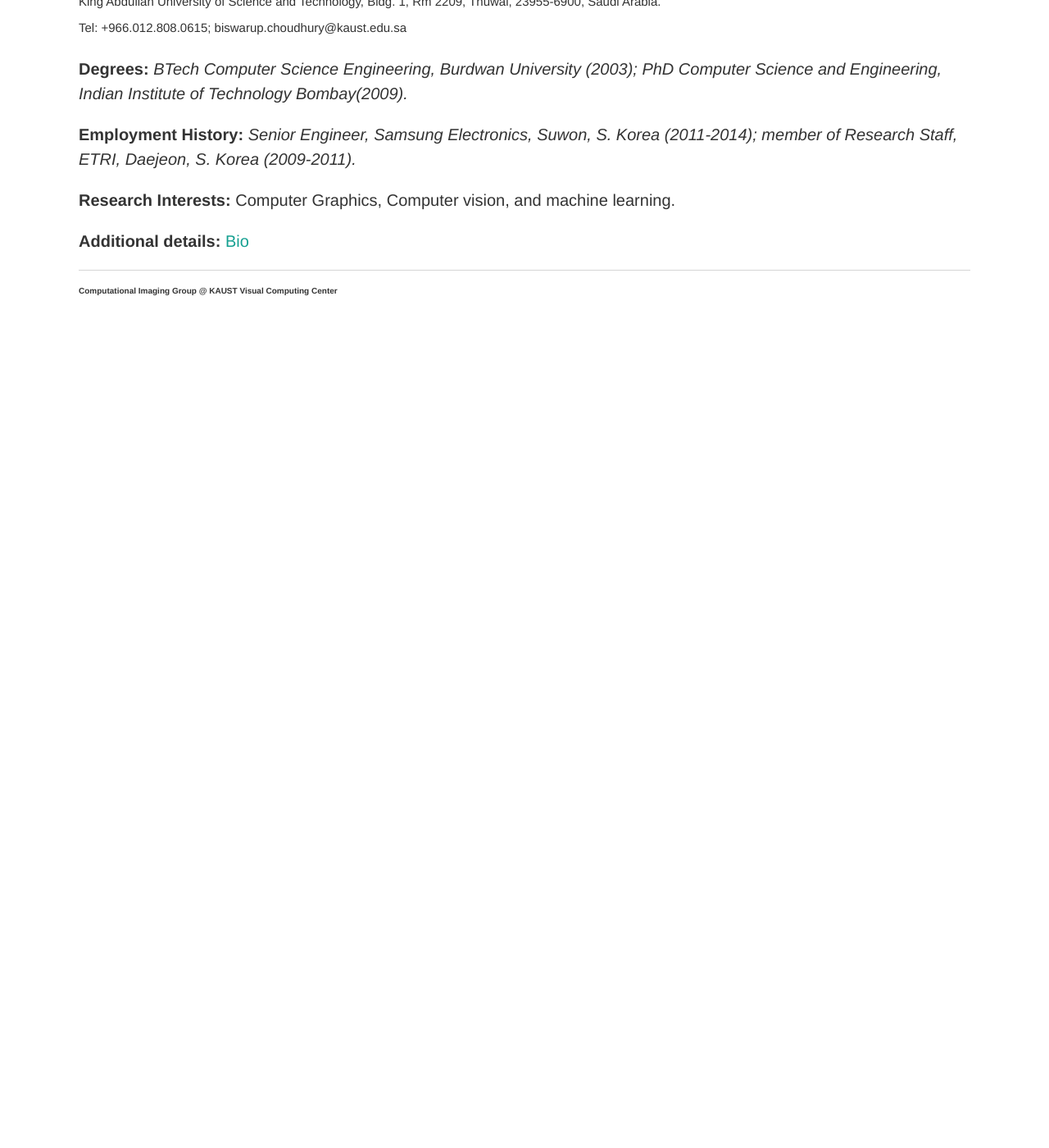
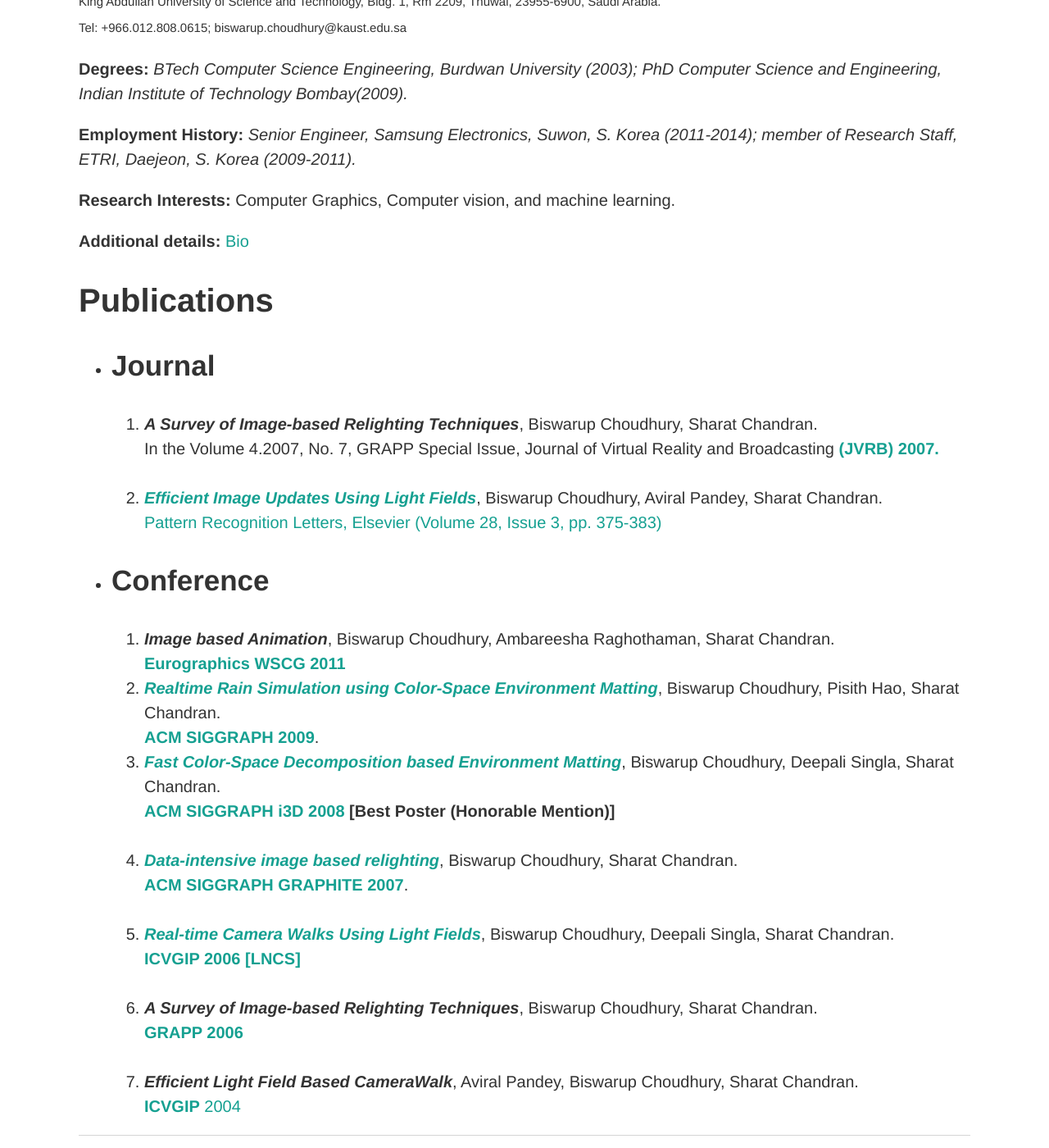
Before and after one commit to vccimaging/vccimaging.github.io, a Jekyll site: the page built from People/choudhb/index.html, in a window 1280 px wide and 1400 px high, scrolled down 289 px. Shown: the whole window at 82% size. Built offline with Jekyll 4.4.1, drawn with Linux system fonts in a browser that asks for light colours; before the commit the page ends 900 px from its top, so only the background shows below that.

Commit message:
Added publications

```diff
--- a/People/choudhb/index.html
+++ b/People/choudhb/index.html
@@ -20,3 +20,76 @@ width: 135
 
   <b>Additional details:</b>
    <a href=bio>Bio</a>
+
+<h2>Publications</h2>
+
+<ul>
+<li><h3>Journal</h3>
+
+<ol>
+<li><i><b>A Survey of Image-based Relighting Techniques</b></i>,
+Biswarup Choudhury, Sharat Chandran. <br>In
+the Volume 4.2007, No. 7, GRAPP Special Issue, Journal of Virtual
+Reality and Broadcasting <a href="http://www.jvrb.org/"><b>(JVRB)
+2007.</b></a></li>
+
+<br>
+<li><a
+href="http://portal.acm.org/citation.cfm?id=1223006&coll=GUIDE&dl=GUIDE&CFID=13218391&CFTOKEN=48668849#">
+<i><b>Efficient Image Updates Using Light Fields</b></i></a>, Biswarup
+Choudhury, Aviral Pandey, Sharat Chandran. <br> <a
+href="http://www.sciencedirect.com/science/journal/01678655">Pattern
+Recognition Letters, Elsevier (Volume 28, Issue 3,
+pp. 375-383)</a></li>
+</ol>
+
+
+<li><h3>Conference</h3>
+<ol>
+
+<li><i><b>Image based Animation</b></i>, Biswarup Choudhury, Ambareesha Raghothaman, Sharat Chandran. <br>
+  <a href="http://wscg.zcu.cz/WSCG2011/wscg2011.htm"> <b>Eurographics WSCG 2011</b></a></li>
+
+<li>
+  <a href="https://doi.org/10.1145/1599301.1599379">
+    <i><b>Realtime Rain Simulation using Color-Space Environment Matting</b></i></a>,
+  Biswarup Choudhury, Pisith Hao, Sharat Chandran. <br>
+  <a href="http://www.siggraph.org/s2009/"><b>ACM SIGGRAPH 2009</b></a>.
+ </li>
+
+<li><a
+href="http://doi.acm.org/10.1145/1342250.1357013"><i><b>Fast
+Color-Space Decomposition based Environment Matting</b></i></a>,
+Biswarup Choudhury, Deepali Singla, Sharat Chandran. <br> <a
+href="http://graphics.cs.williams.edu/i3d08/"><b>ACM SIGGRAPH i3D
+2008</b></a> <b>[Best Poster (Honorable Mention)]</b></li>
+
+<br>
+<li><a href="http://doi.acm.org/10.1145/1321261.1321289"><i>
+<b>Data-intensive image based relighting</b></i></a>, Biswarup
+Choudhury, Sharat Chandran. <br><a
+href="http://www.graphite.siggraph.org"><b>ACM SIGGRAPH GRAPHITE
+2007</b></a>.</li>
+
+<br>
+<li><a href="http://www.springerlink.com/content/g257180506l7u664/">
+<i><b>Real-time Camera Walks Using Light Fields</b></i></a>, Biswarup
+Choudhury, Deepali Singla, Sharat Chandran. <br> <a
+href="http://www.cse.iitd.ernet.in/~icvgip/">
+<b>ICVGIP 2006 [LNCS]</b></a></li>
+
+<br>
+<li><i><b>A Survey of Image-based Relighting Techniques</b></i>,
+Biswarup Choudhury, Sharat Chandran. <br><a
+href="http://www.grapp.org/grapp2006/index.htm"><b>GRAPP 2006</b></a>
+</li>
+
+<br>
+<li><i><b>Efficient Light Field Based CameraWalk</b></i>, Aviral
+Pandey, Biswarup Choudhury, Sharat Chandran. <br><a
+href="http://www.cse.iitb.ac.in/icvgip/"><b>ICVGIP</b> 2004</a>
+</li>
+
+</ol></li>
+
+</ul>
```
